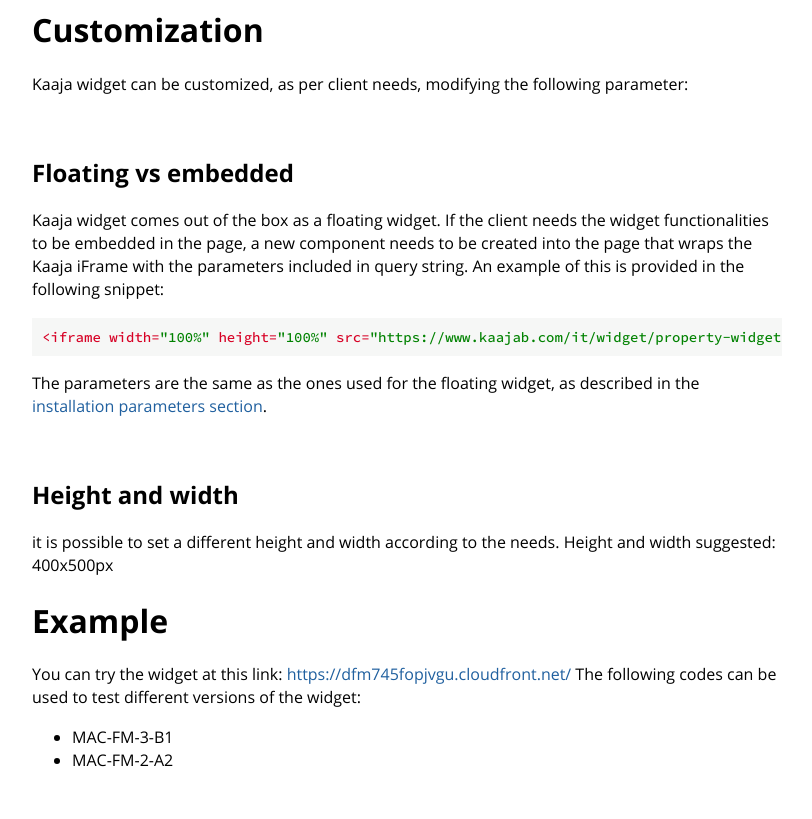
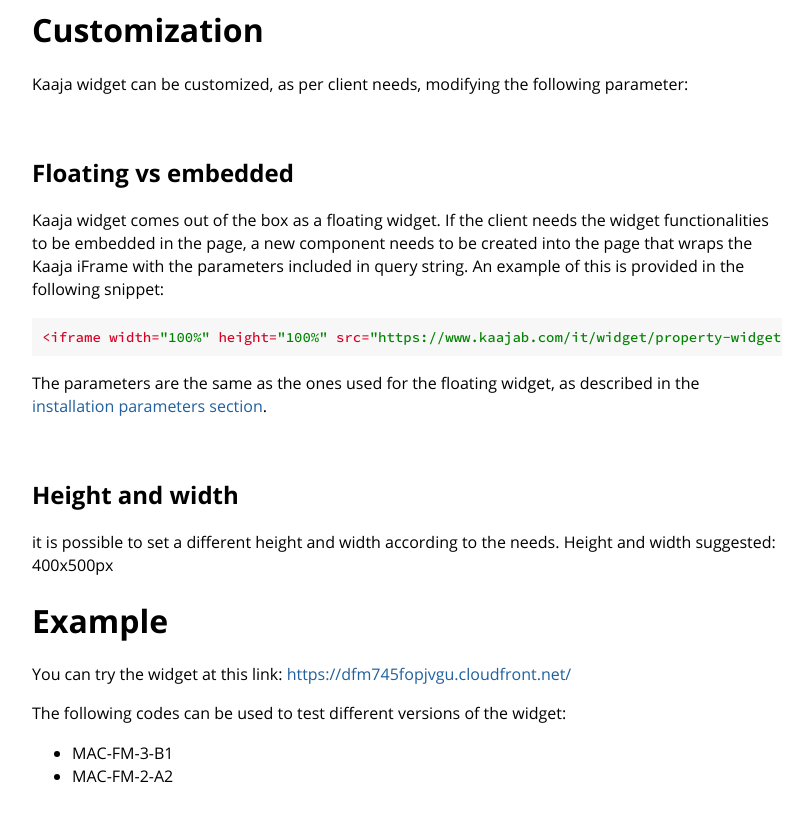
Before and after one commit to KaajaGit/widget-docs, a plain HTML site: page print.html in a window 1280 px wide. Shown: the part 1342-2161 px from the top of the page, without its empty margins (383-1195 px from the left). Drawn offline with Linux system fonts and the light colour scheme.

Commit message:
Deploying to gh-pages from @ KaajaGit/widget-docs@d2561e10554ae746f3765425fdb6332e2fab2a80 🚀

```diff
--- a/print.html
+++ b/print.html
@@ -183,8 +183,8 @@
 <h2 id="height-and-width"><a class="header" href="#height-and-width">Height and width</a></h2>
 <p>it is possible to set a different height and width according to the needs. Height and width suggested: 400x500px</p>
 <div style="break-before: page; page-break-before: always;"></div><h1 id="example"><a class="header" href="#example">Example</a></h1>
-<p>You can try the widget at this link: <a href="https://dfm745fopjvgu.cloudfront.net/">https://dfm745fopjvgu.cloudfront.net/</a>
-The following codes can be used to test different versions of the widget:</p>
+<p>You can try the widget at this link: <a href="https://dfm745fopjvgu.cloudfront.net/">https://dfm745fopjvgu.cloudfront.net/</a></p>
+<p>The following codes can be used to test different versions of the widget:</p>
 <ul>
 <li>MAC-FM-3-B1</li>
 <li>MAC-FM-2-A2</li>
```
Also changed, not shown: widget/example.html (+2 -2 lines).
